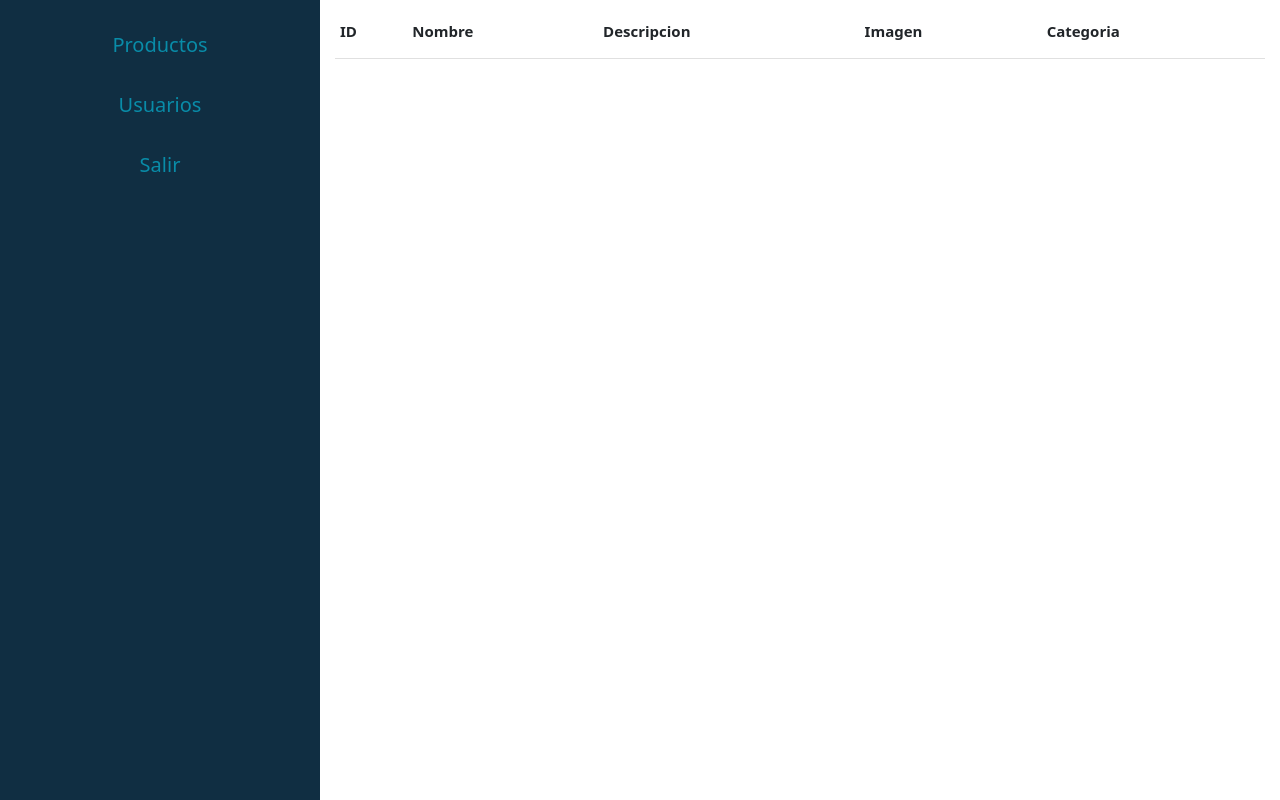
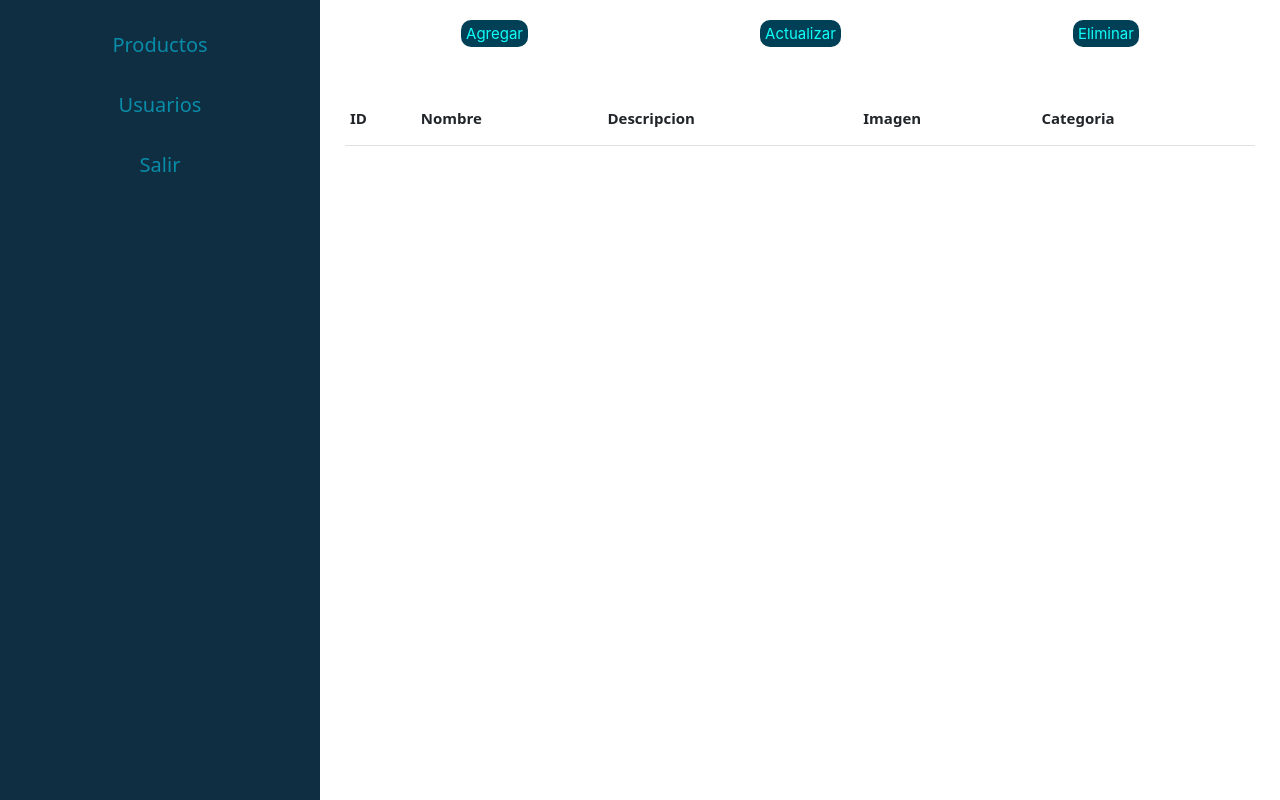
Before and after one commit to amc961/E-commerce-Videogames, a plain HTML site: page Pages/admin.html in a window 1280 px wide. Drawn offline with nearby package versions, Linux system fonts and the light colour scheme.

Commit message:
Agregados los botones de agregar, eliminar y actualizar producto

```diff
--- a/Pages/admin.html
+++ b/Pages/admin.html
@@ -23,7 +23,13 @@
                 </div>
             </div>
             <div class="content-container">
-                <table>
+                <div class="d-flex justify-content-around align-items-center w-100 mt-3 mb-5">
+                    <button class="button-style">Agregar</button>
+                    <button class="button-style">Actualizar</button>
+                    <button class="button-style">Eliminar</button>
+                </div>
+                <div>
+                    <table class="table-responsive-sm">
                         <thead>
                             <tr>
                                 <th>ID</th>
@@ -38,6 +44,7 @@
                         </tbody>
                     </table>
                 </div>
+            </div>
 
         </div>
 
--- a/css/Style.css
+++ b/css/Style.css
@@ -171,6 +171,19 @@ footer {
 
 /* Admin panel styles */
 
+.button-style{
+  background-color: #004056;
+  color: #0ffff8;
+  border-radius: 10px;
+  padding: 5px;
+  border: none;
+}
+
+.button-style:hover{
+  color: #004056;
+  background-color: #0ffff8;
+}
+
 .container-admin{
   width: 100%;
   display: flex;
@@ -184,7 +197,9 @@ footer {
   width: 75%;
   height: 100vh;
   overflow: scroll;
-  padding: 5px 15px;
+  padding: 5px 25px;
+  display: flex;
+  flex-direction: column;
 }
 
 .menu-div {
--- a/js/admin.js
+++ b/js/admin.js
@@ -14,7 +14,7 @@ const cargarProductos = () =>{
         ${juego.descripcion}
         </td>
         <td>
-        <img src ="${juego.imagen}" class="img-card-style img-fluid" />
+        ${juego.imagen}
         </td>
         <td>
         ${juego.genero}
```
Lines whose indentation alone changed are shown as unchanged.
